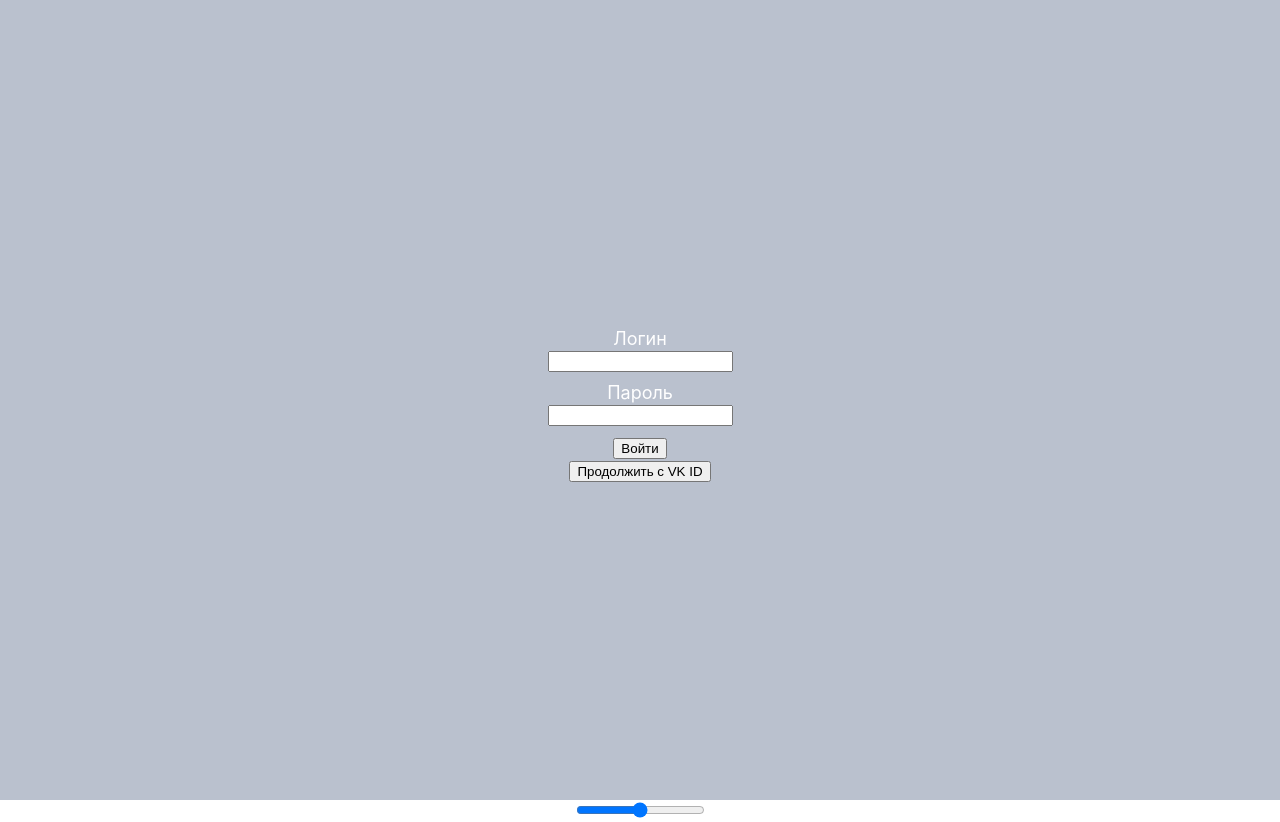
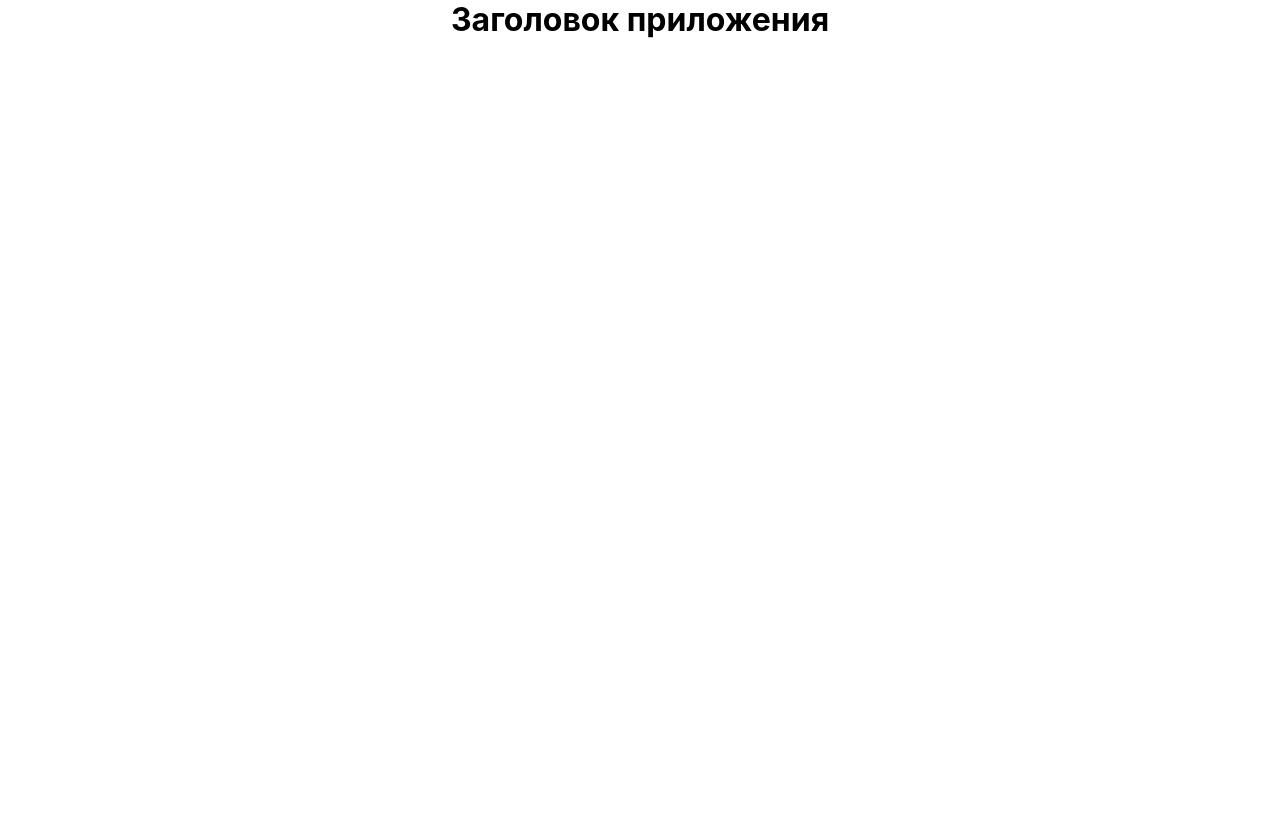
Before and after one commit to Mmarishko/test-sso, a React (Create React App) app in the folder frontend/: page / in a window 1280 px wide. After the commit the page ends 800 px from the top, so only its background shows below. Built offline with nearby package versions, Linux system fonts and the light colour scheme.

Commit message:
добавила роутинг

```diff
--- a/frontend/package.json
+++ b/frontend/package.json
@@ -13,6 +13,8 @@
     "@types/react-dom": "^19.0.0",
     "react": "^19.1.0",
     "react-dom": "^19.1.0",
+    "react-router": "^7.12.0",
+    "react-router-dom": "^7.12.0",
     "react-scripts": "5.0.1",
     "typescript": "^5.8.2",
     "web-vitals": "^2.1.0"
--- a/frontend/src/App.css
+++ b/frontend/src/App.css
@@ -1,3 +1,8 @@
+* {
+  margin: 0;
+  padding: 0;
+  box-sizing: border-box;
+}
 .App {
   text-align: center;
 }
--- a/frontend/src/App.tsx
+++ b/frontend/src/App.tsx
@@ -1,27 +1,44 @@
-import React from 'react'
-import logo from './logo.svg'
+import { lazy, Suspense } from 'react'
 import './App.css'
+import { createBrowserRouter, RouterProvider, Outlet } from 'react-router-dom'
+import { MainPage } from './pages/MainPage'
+
+// Ленивая загрузка компонентов
+const HomePage = lazy(() => import('./pages/HomePage/HomePage'))
+// const AuthForm = lazy(() => import('./components/AuthForm'))
+const AuthForm = lazy(() =>
+  import('./components/AuthForm').then((module) => ({
+    default: module.AuthForm,
+  }))
+)
+
+const router = createBrowserRouter([
+  {
+    path: '/',
+    Component: Main,
+    children: [
+      { path: 'home', Component: HomePage },
+      { path: 'main', Component: MainPage },
+      { path: 'auth', Component: AuthForm },
+    ],
+  },
+])
+
+function Main() {
+  return (
+    <main>
+      <h1>Заголовок приложения</h1>
+      <Outlet />
+    </main>
+  )
+}
 
 function App() {
   return (
     <div className="App">
-      <section className="Test">
-        <div className="login-form">
-          <div>
-            <legend> Логин</legend>
-            <input type="text" name="login" />
-          </div>
-          <div>
-            <legend> Пароль</legend>
-            <input type="password" name="password" />
-          </div>
-          <button type="submit">Войти</button>
-        </div>
-        <div>
-          <button>Продолжить с VK ID</button>
-        </div>
-      </section>
-      <input type="range" />
+      <Suspense fallback={<div>Loading...</div>}>
+        <RouterProvider router={router} />
+      </Suspense>
     </div>
   )
 }
--- a/frontend/tsconfig.json
+++ b/frontend/tsconfig.json
@@ -25,7 +25,7 @@
     "emitDecoratorMetadata": true,
     "baseUrl": ".",
     "paths": {
-      "@/*": ["./src/*"]
+      "@/*": ["./frontend/src/*"]
     }
   },
   "include": ["src"]
```
Also changed, not shown: 2 other files (tests, documents, lock files or other folders).
